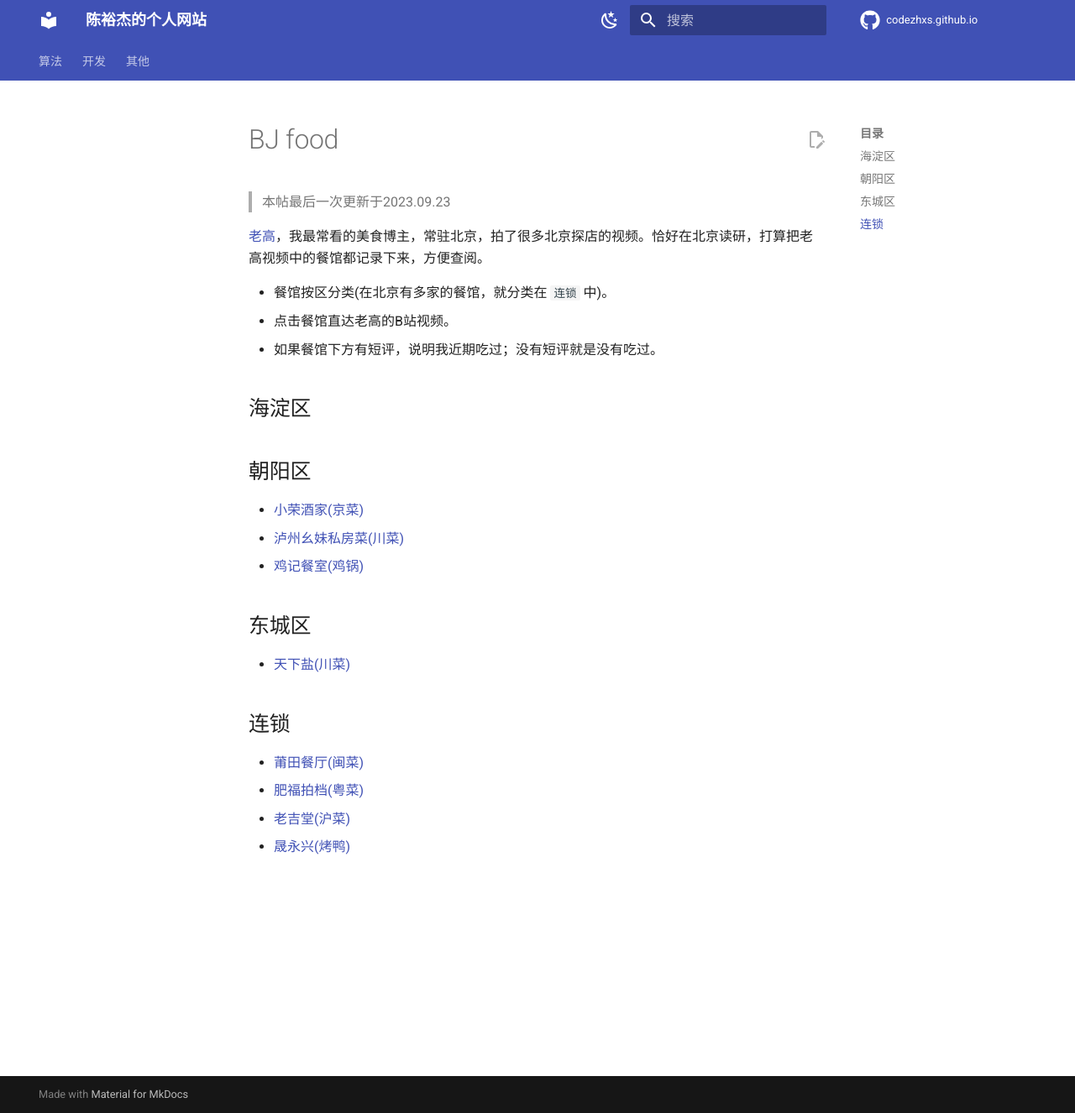
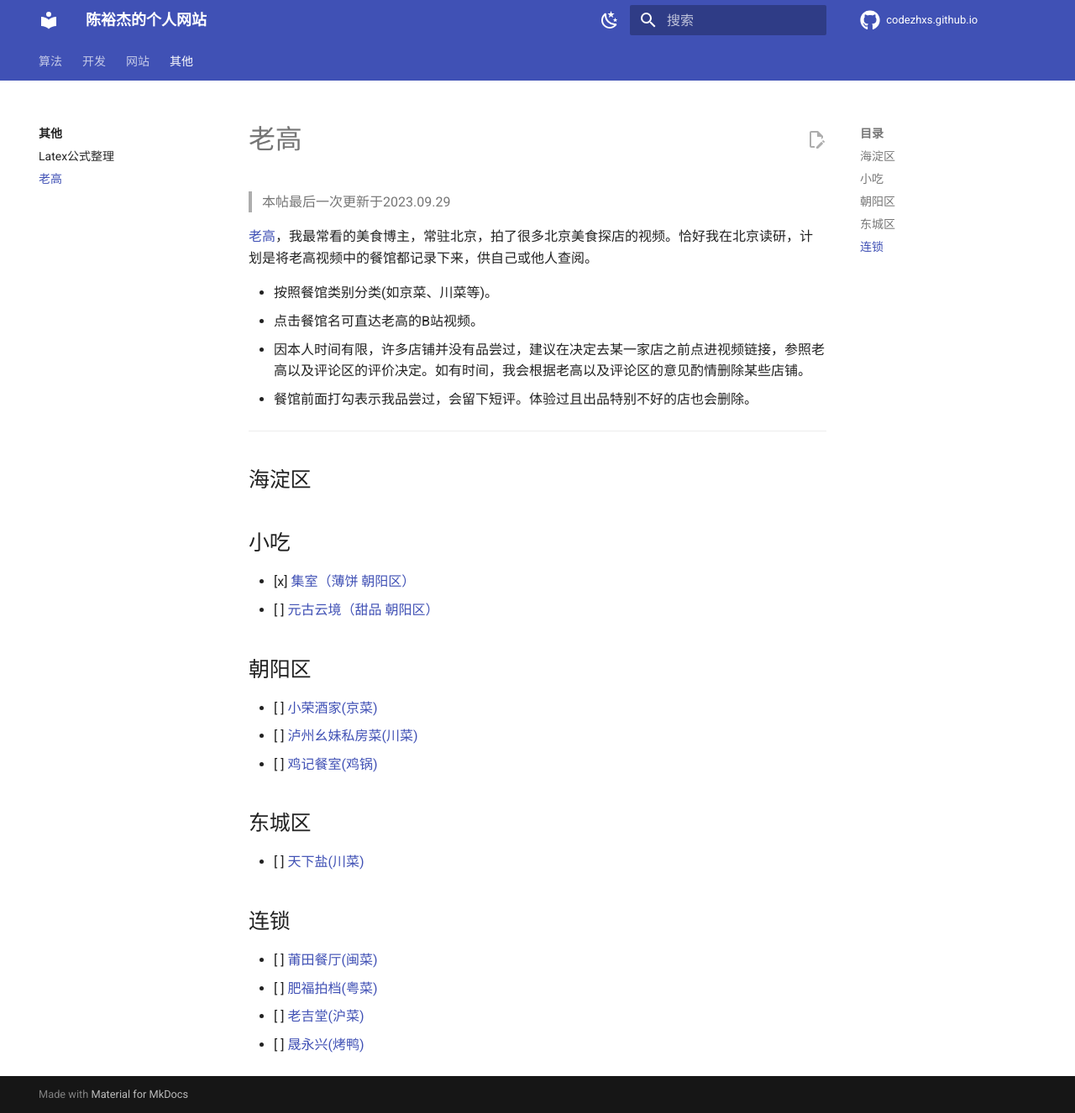
Before and after one commit to CodeZHXS/codezhxs.github.io, an MkDocs documentation site: the page built from docs/others/BJ_food.md, in a window 1280 px wide and 1326 px high. Shown: the whole window at 84% size. Built offline with MkDocs 1.6.1 and Material for MkDocs 9.7.7, drawn with Linux system fonts in a browser that asks for light colours; comment, search, counter and statistics services are not loaded.

```diff
--- a/docs/others/BJ_food.md
+++ b/docs/others/BJ_food.md
@@ -1,25 +1,34 @@
-> 本帖最后一次更新于2023.09.23
+> 本帖最后一次更新于2023.09.29
 
-[老高](https://space.bilibili.com/3493080560830654?spm_id_from=333.337.0.0)，我最常看的美食博主，常驻北京，拍了很多北京探店的视频。恰好在北京读研，打算把老高视频中的餐馆都记录下来，方便查阅。
+[老高](https://space.bilibili.com/3493080560830654?spm_id_from=333.337.0.0)，我最常看的美食博主，常驻北京，拍了很多北京美食探店的视频。恰好我在北京读研，计划是将老高视频中的餐馆都记录下来，供自己或他人查阅。
 
-- 餐馆按区分类(在北京有多家的餐馆，就分类在 `连锁` 中)。
-- 点击餐馆直达老高的B站视频。
-- 如果餐馆下方有短评，说明我近期吃过；没有短评就是没有吃过。
+- 按照餐馆类别分类(如京菜、川菜等)。
+- 点击餐馆名可直达老高的B站视频。
+- 因本人时间有限，许多店铺并没有品尝过，建议在决定去某一家店之前点进视频链接，参照老高以及评论区的评价决定。如有时间，我会根据老高以及评论区的意见酌情删除某些店铺。
+- 餐馆前面打勾表示我品尝过，会留下短评。体验过且出品特别不好的店也会删除。
 
+---
 
 ## 海淀区
 
+## 小吃
+- [x] [集室（薄饼 朝阳区）](https://www.bilibili.com/video/BV1Cg411q7sA/?spm_id_from=333.999.0.0&vd_source=d5f565a3bfab469f3f3ab91fe4c39523)
+- [ ] [元古云境（甜品 朝阳区）](https://www.bilibili.com/video/BV1cG411c7TH/?spm_id_from=333.999.0.0&vd_source=d5f565a3bfab469f3f3ab91fe4c39523)
+
+
 ## 朝阳区
-- [小荣酒家(京菜)](https://www.bilibili.com/video/BV1ss4y197CS/?spm_id_from=333.999.0.0&vd_source=d5f565a3bfab469f3f3ab91fe4c39523)
-- [泸州幺妹私房菜(川菜)](https://www.bilibili.com/video/BV1Vo4y1577h/?spm_id_from=333.999.0.0&vd_source=d5f565a3bfab469f3f3ab91fe4c39523)
-- [鸡记餐室(鸡锅)](https://www.bilibili.com/video/BV18h4y1E73H/?spm_id_from=333.999.0.0)
+
+
+- [ ] [小荣酒家(京菜)](https://www.bilibili.com/video/BV1ss4y197CS/?spm_id_from=333.999.0.0&vd_source=d5f565a3bfab469f3f3ab91fe4c39523)
+- [ ] [泸州幺妹私房菜(川菜)](https://www.bilibili.com/video/BV1Vo4y1577h/?spm_id_from=333.999.0.0&vd_source=d5f565a3bfab469f3f3ab91fe4c39523)
+- [ ] [鸡记餐室(鸡锅)](https://www.bilibili.com/video/BV18h4y1E73H/?spm_id_from=333.999.0.0)
 
 ## 东城区
-- [天下盐(川菜)](https://www.bilibili.com/video/BV1mP411C7dM/?spm_id_from=333.999.0.0&vd_source=d5f565a3bfab469f3f3ab91fe4c39523)
+- [ ] [天下盐(川菜)](https://www.bilibili.com/video/BV1mP411C7dM/?spm_id_from=333.999.0.0&vd_source=d5f565a3bfab469f3f3ab91fe4c39523)
 
 
 ## 连锁
-- [莆田餐厅(闽菜)](https://www.bilibili.com/video/BV1Co4y1c7r6/?spm_id_from=333.999.0.0&vd_source=d5f565a3bfab469f3f3ab91fe4c39523)
-- [肥福拍档(粤菜)](https://www.bilibili.com/video/BV1T24y1T7zD/?spm_id_from=333.999.0.0&vd_source=d5f565a3bfab469f3f3ab91fe4c39523)
-- [老吉堂(沪菜)](https://www.bilibili.com/video/BV1524y1T754/?spm_id_from=333.999.0.0&vd_source=d5f565a3bfab469f3f3ab91fe4c39523)
-- [晟永兴(烤鸭)](https://www.bilibili.com/video/BV1wj411D7dh/?spm_id_from=333.999.0.0&vd_source=d5f565a3bfab469f3f3ab91fe4c39523)
+- [ ] [莆田餐厅(闽菜)](https://www.bilibili.com/video/BV1Co4y1c7r6/?spm_id_from=333.999.0.0&vd_source=d5f565a3bfab469f3f3ab91fe4c39523)
+- [ ] [肥福拍档(粤菜)](https://www.bilibili.com/video/BV1T24y1T7zD/?spm_id_from=333.999.0.0&vd_source=d5f565a3bfab469f3f3ab91fe4c39523)
+- [ ] [老吉堂(沪菜)](https://www.bilibili.com/video/BV1524y1T754/?spm_id_from=333.999.0.0&vd_source=d5f565a3bfab469f3f3ab91fe4c39523)
+- [ ] [晟永兴(烤鸭)](https://www.bilibili.com/video/BV1wj411D7dh/?spm_id_from=333.999.0.0&vd_source=d5f565a3bfab469f3f3ab91fe4c39523)
--- a/mkdocs.yml
+++ b/mkdocs.yml
@@ -13,16 +13,24 @@ nav:
     - ABC310(A-F): algorithm/AtCoder/abc310.md
     - ABC309(A-F): algorithm/AtCoder/abc309.md
     - ABC308(A-G): algorithm/AtCoder/abc308.md
+
   - 开发:
     - dev/index.md
     # - CPP:
       # - 第1章 开始: dev/cpp/ch1.md
     - Java:
       - 《Java核心技术》笔记: dev/java/CoreJava.md
+    - hydro OJ运维: others/myoj.md
+  - 网站:
+    - website/index.md
+    - Material for MkDocs文档中文翻译:
+      - Getting Started:
+        # - Installation(安装): website/mkdocs_ch/GettingStart/hhh.md
+        - Installation(安装): website/mkdocs_ch/GettingStart/Installation.md
   - 其他:
     - others/index.md
     - Latex公式整理: others/latex.md
-    - hydro OJ运维: others/myoj.md
+    - 老高: others/BJ_food.md
 
 
 # [UI]
```
Also changed, not shown: docs/dev/java/CoreJava.md (+4 -6 lines), docs/index.md (+3 -1 lines), docs/website/index.md (added, +5 -0 lines), docs/website/mkdocs_ch/GettingStart/Installation.md (added, +180 -0 lines).
